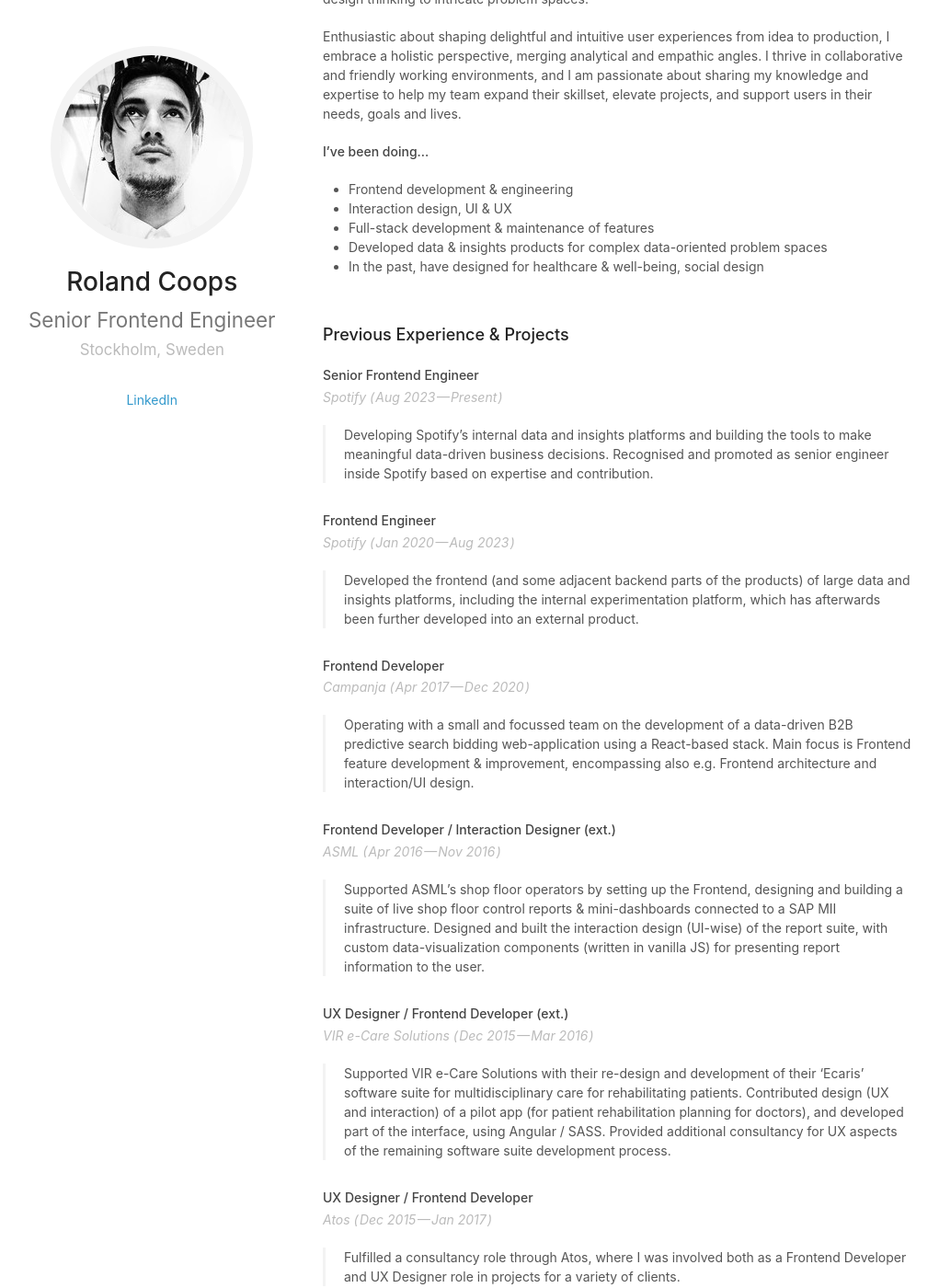
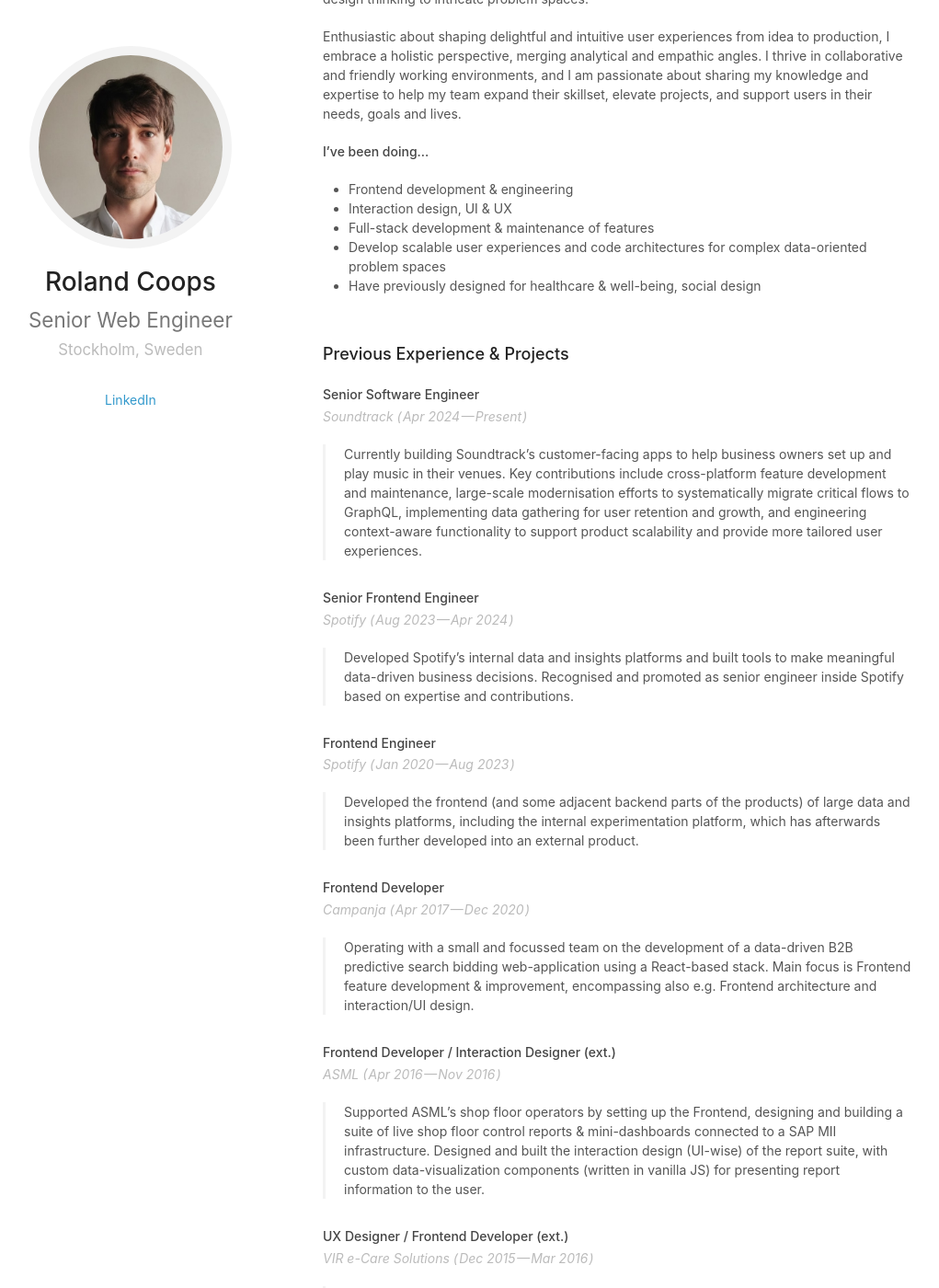
Before and after one commit to rolandcoops/rolandcoops.github.io, a Jekyll site: the page built from index.md, in a window 1280 px wide and 1400 px high, scrolled down 216 px. Shown: the whole window at 92% size, without its empty margins (129-1150 px from the left). Built offline with Jekyll 4.4.1, drawn with Linux system fonts in a browser that asks for light colours; some of the changed text lies outside the part shown.

Commit message:
Keep content up-to-date.

```diff
--- a/_data/experience.yml
+++ b/_data/experience.yml
@@ -1,9 +1,16 @@
+- what: Senior Software Engineer
+  where: Soundtrack
+  start_date: Apr 2024
+  end_date: Present
+  description: |
+    Currently building Soundtrack’s customer-facing apps to help business owners set up and play music in their venues. Key contributions include cross-platform feature development and maintenance, large-scale modernisation efforts to systematically migrate critical flows to GraphQL, implementing data gathering for user retention and growth, and engineering context-aware functionality to support product scalability and provide more tailored user experiences.
+
 - what: Senior Frontend Engineer
   where: Spotify
   start_date: Aug 2023
-  end_date: Present
+  end_date: Apr 2024
   description: |
-    Developing Spotify’s internal data and insights platforms and building the tools to make meaningful data-driven business decisions. Recognised and promoted as senior engineer inside Spotify based on expertise and contribution.
+    Developed Spotify’s internal data and insights platforms and built tools to make meaningful data-driven business decisions. Recognised and promoted as senior engineer inside Spotify based on expertise and contributions.
 
 - what: Frontend Engineer
   where: Spotify
--- a/_data/profile.yml
+++ b/_data/profile.yml
@@ -1,6 +1,6 @@
 name: Roland Coops
 
-title: Senior Frontend Engineer
+title: Senior Web Engineer
 
 location: Stockholm, Sweden
 
--- a/_data/summary.yml
+++ b/_data/summary.yml
@@ -7,5 +7,5 @@
   - Frontend development & engineering
   - Interaction design, UI & UX
   - Full-stack development & maintenance of features
-  - Developed data & insights products for complex data-oriented problem spaces
-  - In the past, have designed for healthcare & well-being, social design
+  - Develop scalable user experiences and code architectures for complex data-oriented problem spaces
+  - Have previously designed for healthcare & well-being, social design
```
Also changed, not shown: _data/skills.yml (+7 -6 lines), assets/avatar.jpeg.
